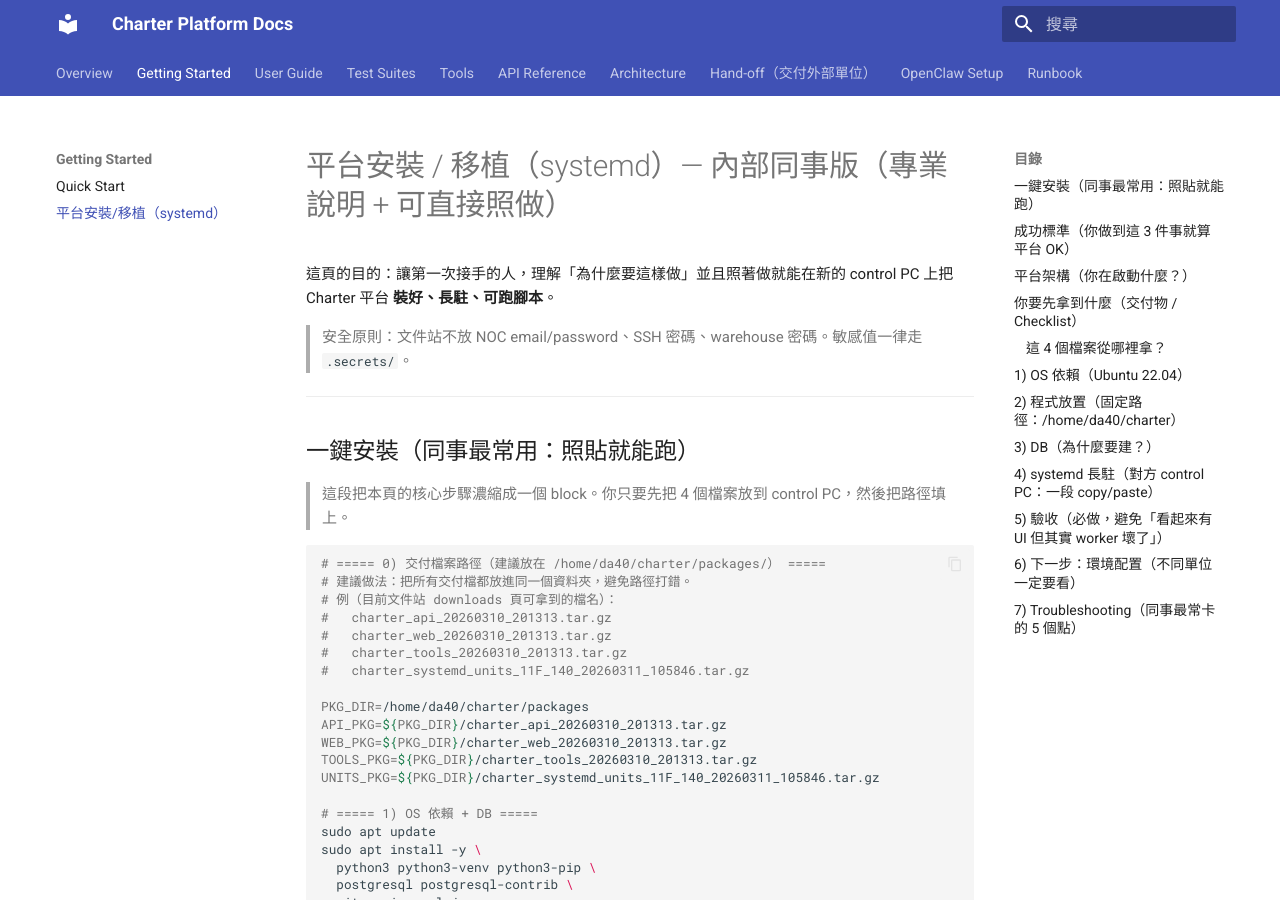
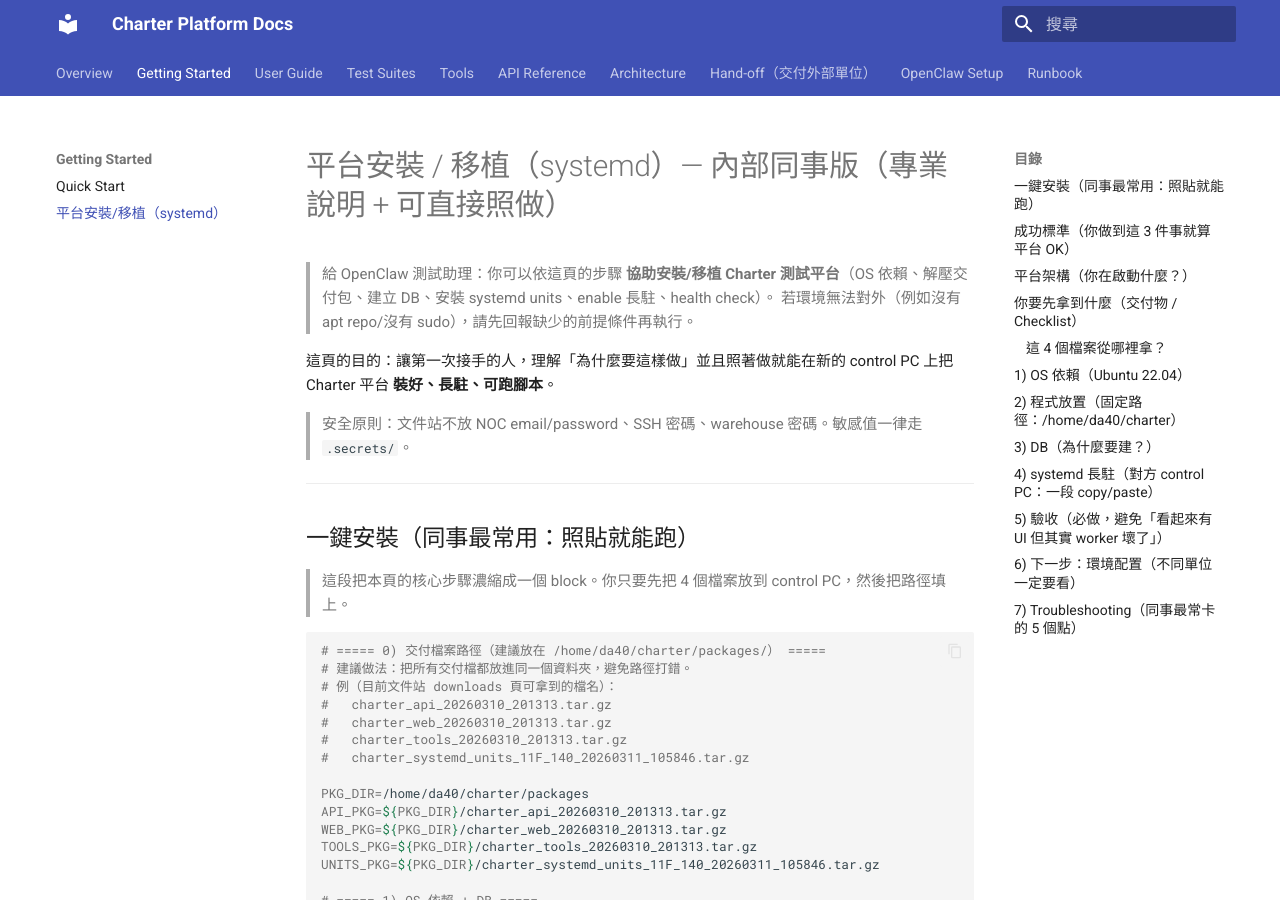
Before and after one commit to askeywifisit-ui/charter_project, an MkDocs documentation site: the page built from docs/charter_site/docs/getting_started/platform_install.md, in a window 1280 px wide and 900 px high. Built offline with MkDocs 1.6.1 and Material for MkDocs 9.7.7, drawn with Linux system fonts in a browser that asks for light colours; comment, search, counter and statistics services are not loaded.

Commit message:
Docs: add OpenClaw assistant note at top of platform_install

```diff
--- a/docs/charter_site/docs/getting_started/platform_install.md
+++ b/docs/charter_site/docs/getting_started/platform_install.md
@@ -1,4 +1,7 @@
 # 平台安裝 / 移植（systemd）— 內部同事版（專業說明 + 可直接照做）
+
+> 給 OpenClaw 測試助理：你可以依這頁的步驟 **協助安裝/移植 Charter 測試平台**（OS 依賴、解壓交付包、建立 DB、安裝 systemd units、enable 長駐、health check）。
+> 若環境無法對外（例如沒有 apt repo/沒有 sudo），請先回報缺少的前提條件再執行。
 
 這頁的目的：讓第一次接手的人，理解「為什麼要這樣做」並且照著做就能在新的 control PC 上把 Charter 平台 **裝好、長駐、可跑腳本**。
 
```
